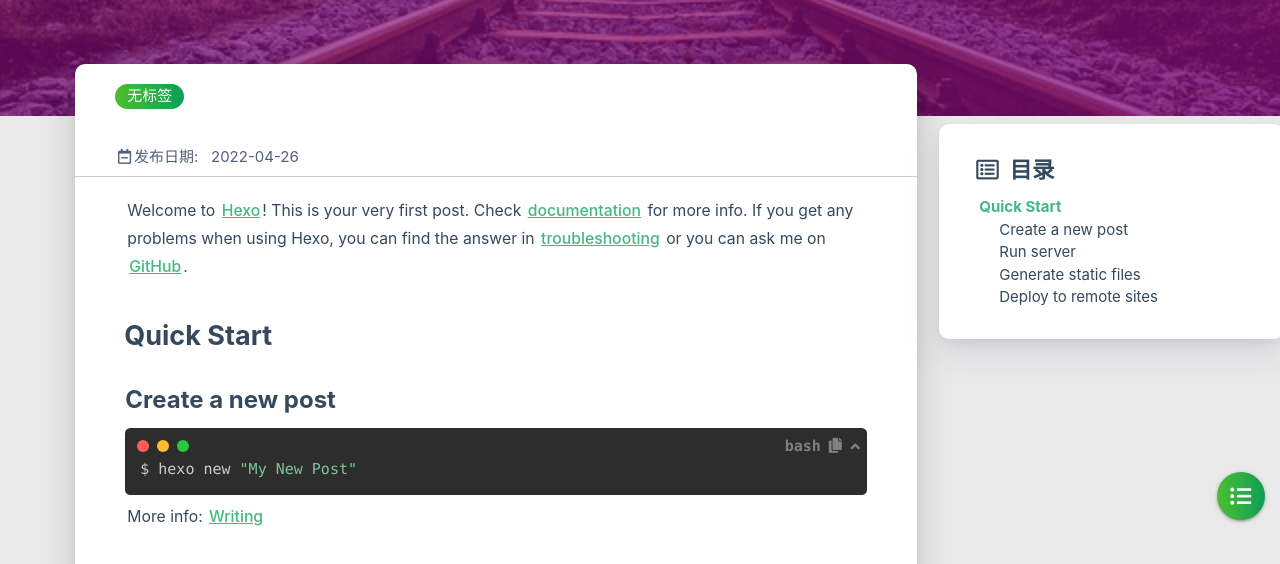
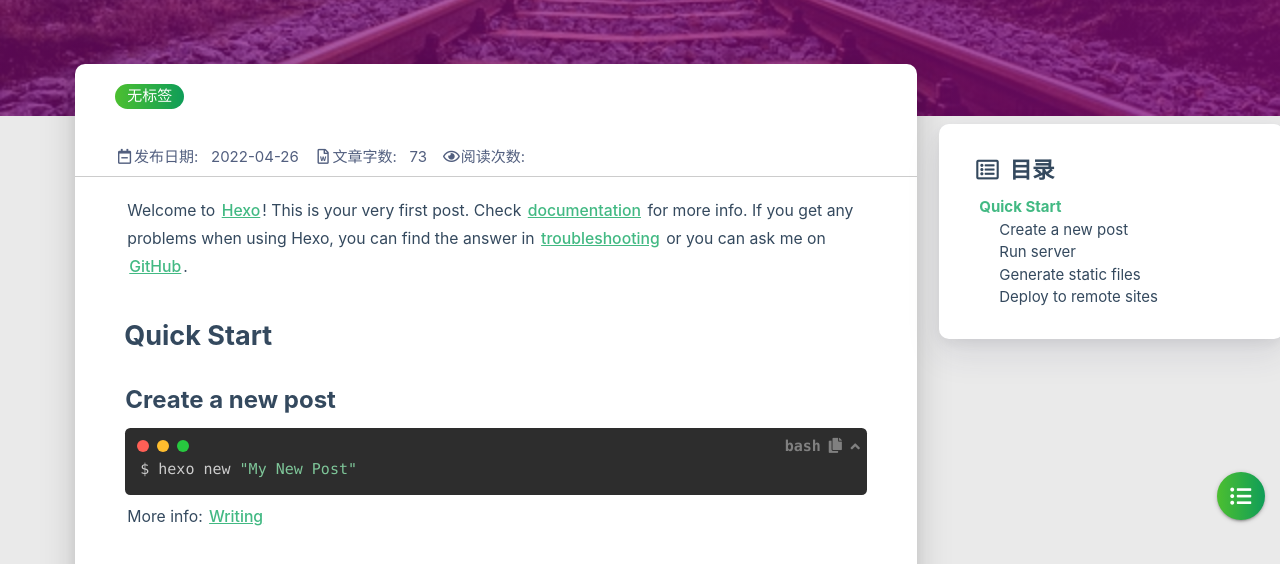
Before and after one commit to loneyforever/loneyforever.github.io, a plain HTML site: page 2022/042616107.html in a window 1280 px wide. Shown: the part 204-768 px from the top of the page. Drawn offline with Linux system fonts and the light colour scheme; some packages are replaced by stand-ins of ours; a script that the page names is missing.

Commit message:
Site updated: 2022-04-27 01:18:06

```diff
--- a/2022/042616107.html
+++ b/2022/042616107.html
@@ -450,9 +450,19 @@
 
 
 
+                <div class="info-break-policy">
+                    <i class="far fa-file-word fa-fw"></i>文章字数:&nbsp;&nbsp;
+                    73
+                </div>
 
 
 
+
+
+                    <div id="busuanzi_container_page_pv" class="info-break-policy">
+                        <i class="far fa-eye fa-fw"></i>阅读次数:&nbsp;&nbsp;
+                        <span id="busuanzi_value_page_pv"></span>
+                    </div>
 
             </div>
         </div>
```
Also changed, not shown: 2022/042642182.html (+10 -0 lines).
